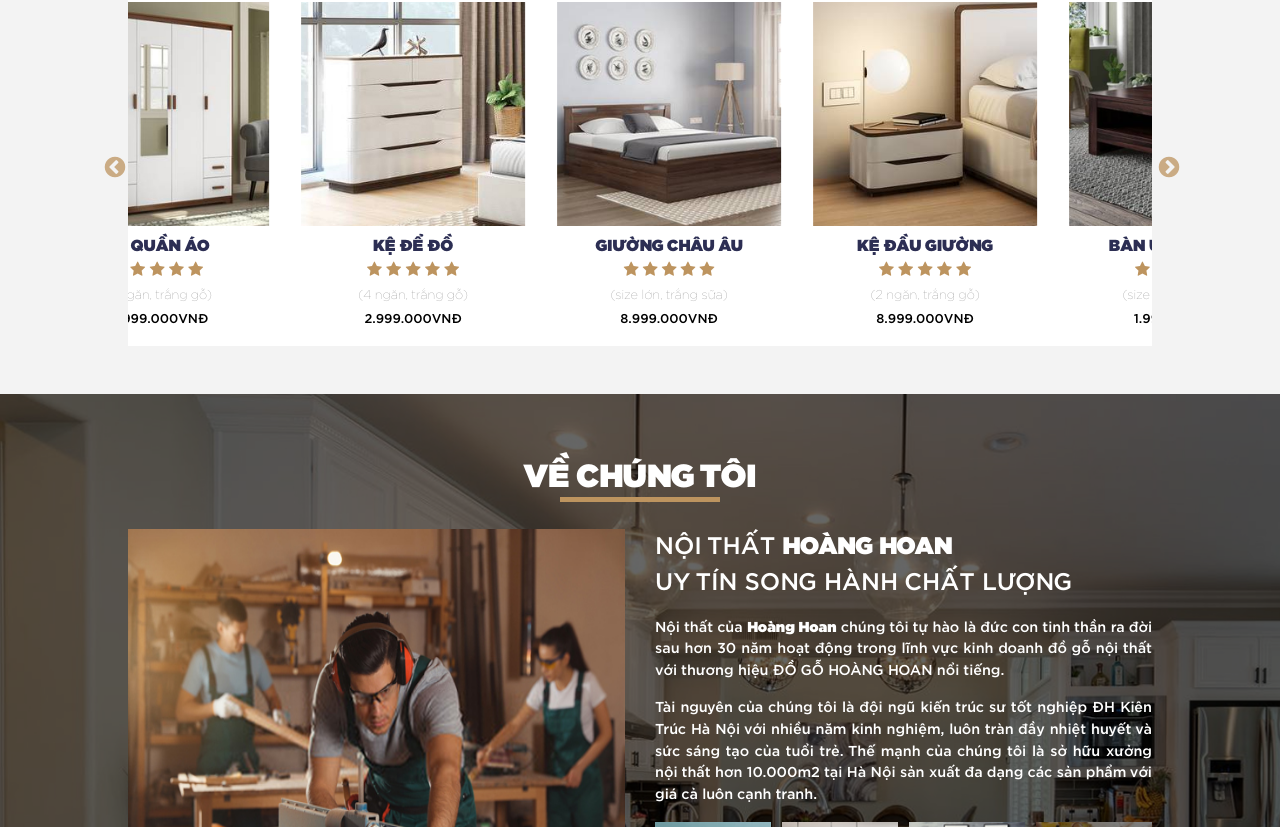
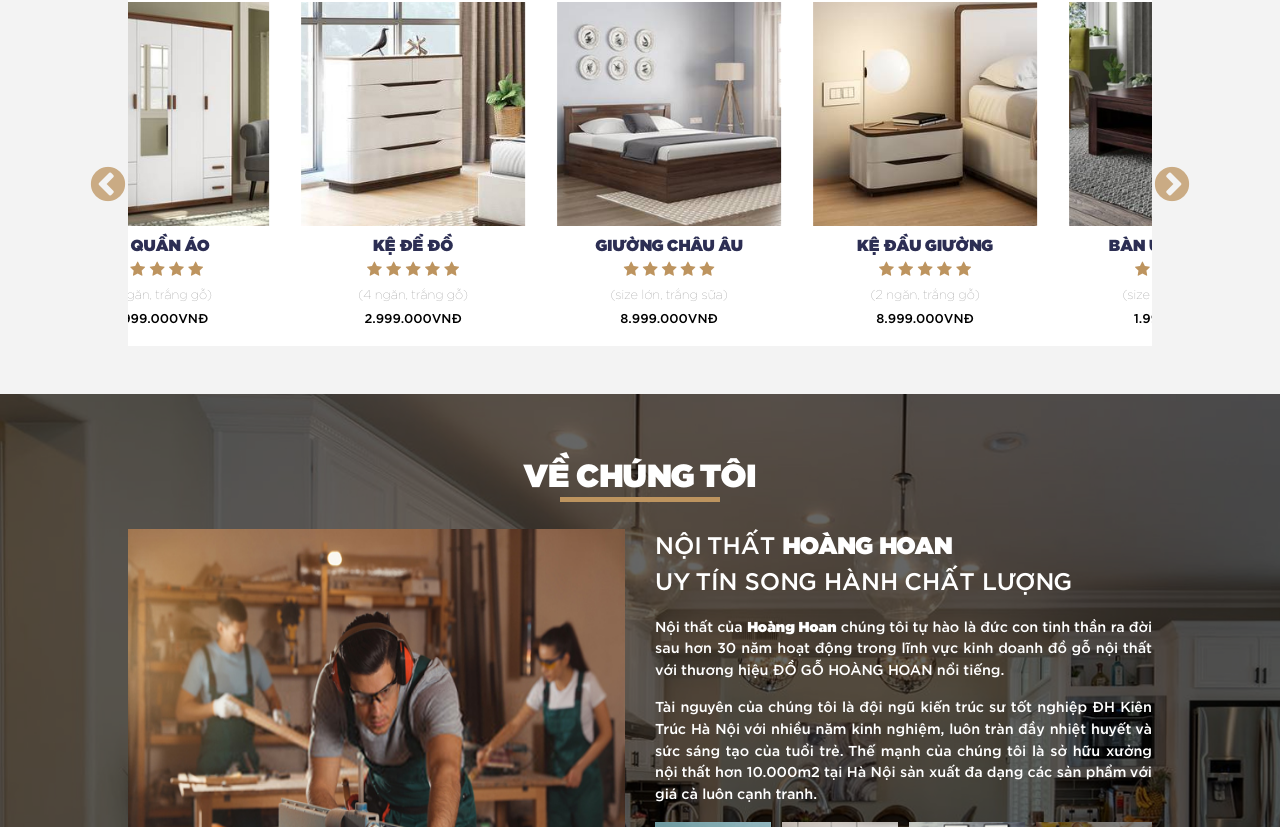
Before and after one commit to tuananhcu/xuong-moc-demo, a plain HTML site: page index.html in a window 1280 px wide. Shown: the part 1233-2060 px from the top of the page. Drawn offline with nearby package versions, Linux system fonts and the light colour scheme.

Commit message:
fix-slick

```diff
--- a/index.html
+++ b/index.html
@@ -36,7 +36,6 @@
       rel="stylesheet"
       href="https://cdn.jsdelivr.net/gh/kenwheeler/slick@1.8.0/slick/slick-theme.css"
     />
-    <link rel="stylesheet" href="style.css" />
 
     <script
       type="text/javascript"
@@ -46,6 +45,8 @@
       type="text/javascript"
       src="https://cdn.jsdelivr.net/gh/kenwheeler/slick@1.8.0/slick/slick.min.js"
     ></script>
+    <link rel="stylesheet" href="style.css" />
+
     <link rel="stylesheet" href="responsive.css" />
   </head>
 
@@ -607,15 +608,23 @@
           {
             breakpoint: 850,
             settings: {
+              infinite:false,
               slidesToShow: 2,
               slidesToScroll: 2,
+              dots: true,
+              autoplay:false,
+              arrows: false
             },
           },
           {
             breakpoint: 480,
             settings: {
+              infinite:false,
               slidesToShow: 1,
               slidesToScroll: 1,
+              dots: true,
+              autoplay:false,
+              arrows: false
             },
           },
         ],
--- a/responsive.css
+++ b/responsive.css
@@ -76,6 +76,10 @@
   #sanPham .product-list .row .col-md-3 {
     max-width: 50%;
     margin-bottom: 1rem;
+  }
+  .slick-prev::before,
+  .slick-next::before {
+    font-size: 1.5rem;
   }
   .aboutUs .res p:first-child {
     margin-top: 2rem;
--- a/style.css
+++ b/style.css
@@ -240,10 +240,33 @@ html {
   display: block;
   width: 100%;
 }
+.slick-prev,
+.slick-next {
+  width: auto;
+  height: auto;
+  z-index: 2;
+}
+.slick-prev {
+  transform: translateX(-100%);
+  left: 0;
+}
+.slick-next {
+  transform: translateX(100%);
+  right: 0;
+}
 .slick-prev::before,
 .slick-next::before {
   color: #bd945f;
-  font-size: 1.5rem;
+  font-size: 2.5rem;
+}
+.slick-dots {
+  transform: translateY(50%);
+}
+.slick-dots li button:before {
+  font-size: 1rem;
+}
+.slick-dots li.slick-active button:before {
+  color: #bd945f;
 }
 .yellow {
   color: #bd945f;
```
